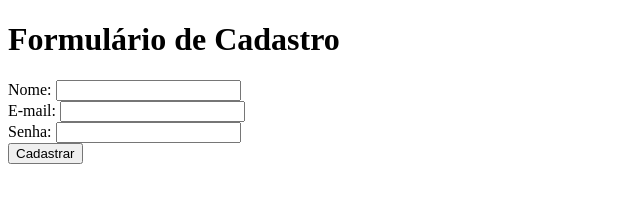
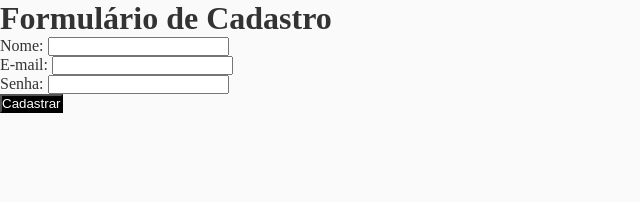
Before and after one commit to BarbosaLeo/curso-ebac-frontend, a plain HTML site: page index.html in a window 1280 px wide. Shown: the whole page, without its empty margins (0-640 px from the left). Drawn offline with Linux system fonts and the light colour scheme.

Commit message:
adicionado arquivos da página para o exercício

```diff
--- a/index.html
+++ b/index.html
@@ -3,6 +3,7 @@
 <head>
     <meta charset="UTF-8">
     <meta name="viewport" content="width=device-width, initial-scale=1.0">
+    <link rel="stylesheet" href="./style.css">
     <title>Exercicio Formulário</title>
 </head>
 <body>
@@ -20,7 +21,7 @@
             <label for="password">Senha: </label>
             <input id="password" type="password" /> </br>
 
-            <button type="submit">Cadastrar</button>
+            <button class="botao" type="submit">Cadastrar</button>
         </form>
     </main>
 </body>
--- /dev/null
+++ b/style.css
@@ -0,0 +1,15 @@
+* {
+    box-sizing: border-box;
+    margin: 0px;
+    padding: 0%;
+}
+
+body{
+    background-color: rgb(250, 250, 250);
+    color: #333;
+}
+
+.botao{
+    background-color: black;
+    color: white;
+}
```
Also changed, not shown: imagens/basquete.jpg (added), imagens/dolares.jpg (added), imagens/euro.jpg (added), imagens/futebol-americano.jpg (added), imagens/futebol.jpg (added), imagens/petroleo.jpg (added).
